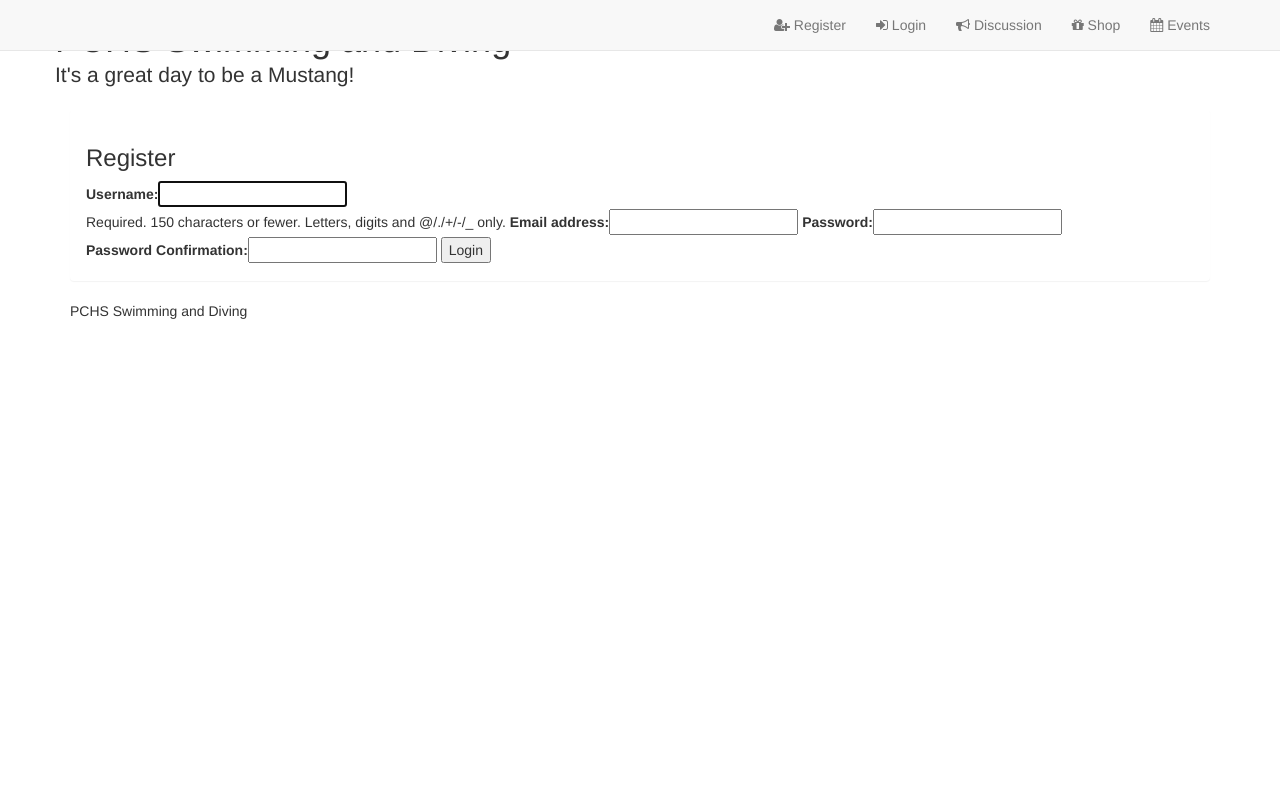
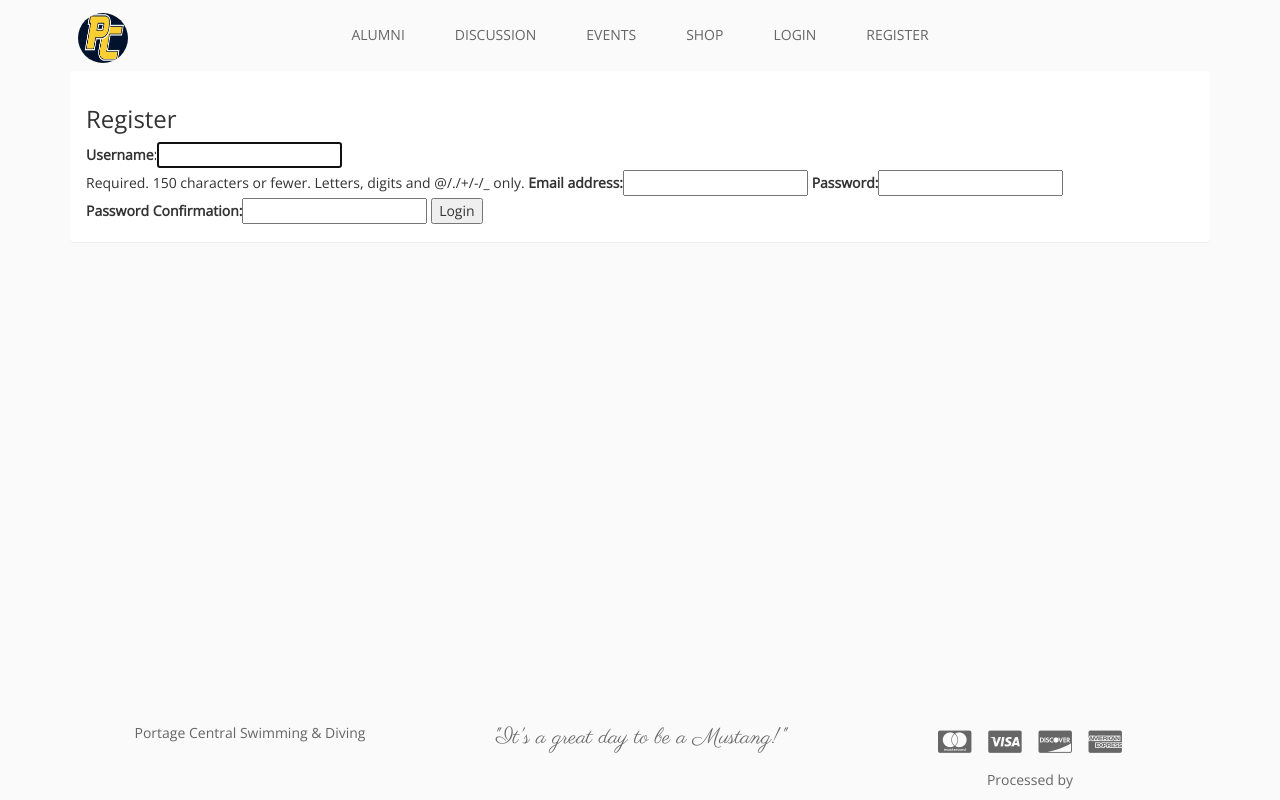
Before and after one commit to hschafer2017/PCSwimming, a Django app: page /accounts/register in a window 1280 px wide. Run offline with Django 3.2, Linux system fonts and the light colour scheme; some libraries are stand-ins or nearby versions.

Commit message:
base.html styling

```diff
--- a/accounts/views.py
+++ b/accounts/views.py
@@ -44,15 +44,8 @@ def register(request):
     return render(request, 'accounts/register.html', {'form': registration_form})
 
 def profile(request):
-    posts = Post.objects.all()
-    if request.method == "POST":
-        form = PhotoForm(request.POST, request.FILES)
-        if form.is_valid():
-            photo = form.save()
-            return render(request, 'accounts/profile.html', {'form':form}, {'posts', posts})
-    else:
-        form = PhotoForm()
-    return render(request, 'accounts/profile.html', {'form':form}, {'posts': posts})
+
+    return render(request, 'accounts/profile.html')
 
 def do_logout(request):
     logout(request)
--- a/home/templates/home/base.html
+++ b/home/templates/home/base.html
@@ -6,16 +6,20 @@
     <meta charset="UTF-8">
     <meta name="viewport" content="width=device-width, initial-scale=1.0">
     <meta http-equiv="X-UA-Compatible" content="ie=edge">
-    <link rel="stylesheet" href="https://bootswatch.com/3/sandstone/bootstrap.min.css"> {% block head_js %}
+    <link href="https://stackpath.bootstrapcdn.com/bootstrap/3.3.7/css/bootstrap.min.css" rel="stylesheet" integrity="sha384-BVYiiSIFeK1dGmJRAkycuHAHRg32OmUcww7on3RYdg4Va+PmSTsz/K68vbdEjh4u" crossorigin="anonymous">
+    <script src="https://stackpath.bootstrapcdn.com/bootstrap/3.3.7/js/bootstrap.min.js" integrity="sha384-Tc5IQib027qvyjSMfHjOMaLkfuWVxZxUPnCJA7l2mCWNIpG9mGCD8wGNIcPD7Txa" crossorigin="anonymous"></script>
+    <link rel="stylesheet" href="https://cdnjs.cloudflare.com/ajax/libs/hover.css/2.1.1/css/hover-min.css" type="text/css" />
+    <link href="https://fonts.googleapis.com/css?family=Parisienne" rel="stylesheet">
+    <link href="https://fonts.googleapis.com/css?family=Open+Sans" rel="stylesheet">
+    {% block head_js %}
     <script src="https://cdnjs.cloudflare.com/ajax/libs/jquery/3.2.1/jquery.min.js"></script>
     <script src="https://cdnjs.cloudflare.com/ajax/libs/twitter-bootstrap/3.3.7/js/bootstrap.min.js"></script>
     {% endblock head_js %}
     <link rel="stylesheet" href="https://maxcdn.bootstrapcdn.com/font-awesome/4.7.0/css/font-awesome.min.css" type="text/css" />
-    <link rel="stylesheet" href="#">
+    <link rel="stylesheet" href="{% static 'css/base.css' %}">
     <title>PCHS Swimming and Diving</title>
 </head>
-<div class="background">
-    <div class="content">
+<body>
     <nav class="navbar navbar-masthead navbar-default navbar-fixed-top">
         <div class="container">
             <div class="navbar-header">
@@ -26,33 +30,27 @@
                     <span class="icon-bar"></span>
                 </button>
 
+
                 </div>
                 <div id="navbar" class="navbar-collapse collapse">
-                    <ul class="nav navbar-nav navbar-right">
+                    <ul class="nav navbar-nav navbar-default">
+                    <a href="{% url 'home' %}"><span class="circle"><img alt="PC Logo" src="{% static 'images/logo.png' %}"></span></a>
+                    <li><a href="{% url 'get_posts' %}">ALUMNI</a></li>
+                    <li><a href="{% url 'get_posts' %}">DISCUSSION</a></li>
+                    <li><a href="{% url 'get_events' %}">EVENTS</a></li>
+                    <li><a href="{% url 'get_products' %}">SHOP</a></li>
                     {% if user.is_authenticated %}
-                        <li><a href="{% url 'profile' %}"><i class = 'fa fa-user-circle'></i> Welcome, {{user}}</a></li>
-                        <li><a href="{% url 'logout' %}"><i class="fa fa-sign-out"></i> Logout</a></li>
+                    <li><a href="{% url 'profile' %}"><i class = 'fa fa-user-circle'></i> WELCOME, {{user}}.</a></li>
+                    <li><a href="{% url 'logout' %}"><i class="fa fa-sign-out"></i> LOGOUT</a></li>
                     {% else %}
-                        <li><a href="{% url 'register' %}"><i class="fa fa-user-plus"></i> Register</a></li>
-                        <li><a href="{% url 'login' %}"><i class="fa fa-sign-in"></i> Login</a></li>
+                    <li><a href="{% url 'login' %}">LOGIN</a></li>
+                    <li><a href="{% url 'register' %}">REGISTER</a></li>
                     {% endif %}
-                        <li><a href="{% url 'get_posts' %}"> <i class ='fa fa-bullhorn'></i> Discussion</a></li>
-                        <li><a href="{% url 'get_products' %}"> <i class ='fa fa-gift'></i> Shop</a></li>
-                        <li><a href="{% url 'get_events' %}"> <i class ='fa fa-calendar'></i> Events</a></li>
                 </ul>
                 </div>
             </div>
         </nav>
-
-        <div id="masthead">
-            <div class="container">
-                <div class="row">
-                    <h1> PCHS Swimming and Diving
-                        <p id="logo" class="lead">It's a great day to be a Mustang!</p>
-                    </h1>
-                </div>
-            </div>
-        </div>
+    <div class="content">
 {% if messages %}
         <div class="alert alert-success">
             <div class="messages">
@@ -77,13 +75,31 @@
                 </div>
             </div>
         </div>
+    </div>
+
+
        <footer>
         <div class="container">
-                <p>PCHS Swimming and Diving</p>
+            <div class="row">
+                <div class="col-sm-4">
+                    <p>Portage Central Swimming & Diving</p>
+                    </div>
+                <div class="col-sm-4">
+                    <p class ='mustang'>"It's a great day to be a Mustang!"</p>
+                </div>
+                <div class="col-sm-4">
+                    <p class = 'payment'>
+                    <i class="fa fa-cc-mastercard"></i>
+                    <i class="fa fa-cc-visa"></i>
+                    <i class="fa fa-cc-discover"></i>
+                    <i class="fa fa-cc-amex"></i></p>
+                    <p>Processed by <i class="fab fa-stripe"></i></p>
                 </div>
             </div>
+
         </div>
     </footer>
+    <script type="text/javascript" src="https://code.jquery.com/jquery.min.js"></script>
 </body>
 
 </html>
--- /dev/null
+++ b/static/css/base.css
@@ -0,0 +1,84 @@
+body {
+  background-color: #fafafa;
+  font-family: 'Open Sans', sans-serif;
+}
+.navbar-default {
+    background-color: #fafafa;
+    border-color: #fafafa;
+}
+.navbar-default .navbar-nav li a {
+    color: #666;
+}
+
+.navbar-default .navbar-nav li a:hover {
+    color: black;
+}
+
+.navbar .navbar-nav {
+  display: inline-block;
+  float: none;
+  vertical-align: top;
+
+}
+
+.navbar .navbar-collapse {
+  text-align: center;
+}
+
+a img {
+  border-radius: 50%;
+  float: left;
+  height: 50px;
+  margin-top: 12.5px;
+  position: absolute;
+  right: 90vw;
+  width: 50px;
+  vertical-align: top;
+}
+
+@media (min-width: 768px) {
+.navbar-nav li a {
+    padding-top: 25px;
+}
+}
+
+.nav li a {
+    padding: 25px;
+}
+
+footer {
+    position: fixed;
+    left: 0;
+    bottom: 0;
+    width: 100%;
+    color: #666;
+    text-align: left;
+}
+
+footer {
+    text-align: center;
+    font-size: 14px;
+
+}
+
+.content {
+    padding-top: 70px;
+}
+
+.mustang {
+  font-family: 'Parisienne', cursive;
+  font-size: 22px;
+}
+
+.payment {
+    font-size: 26px;
+}
+
+.payment i {
+  padding-left: 5px;
+  padding-right: 5px;
+}
+
+.payment i:hover {
+  color: black;
+}
```
Lines whose indentation alone changed are shown as unchanged.
